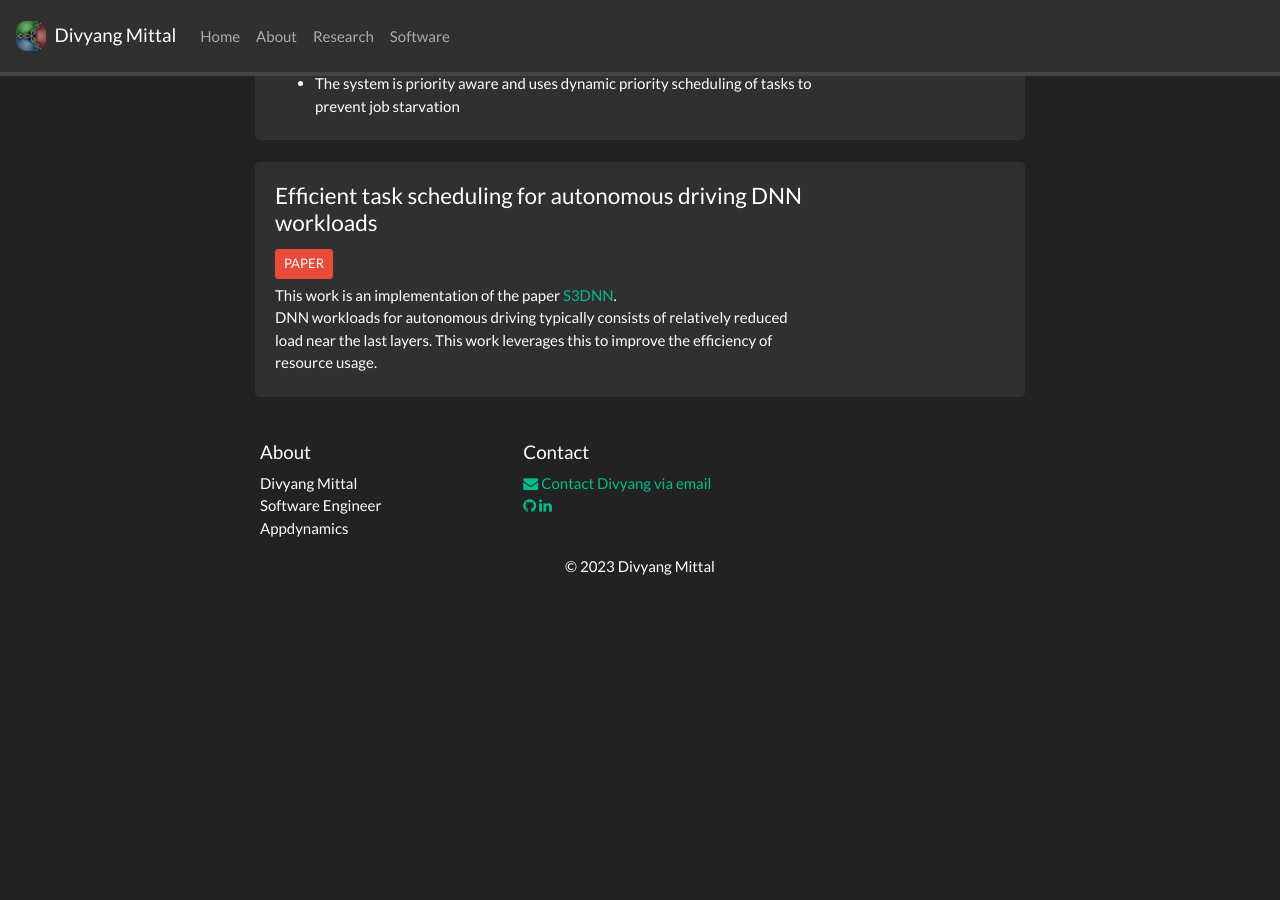
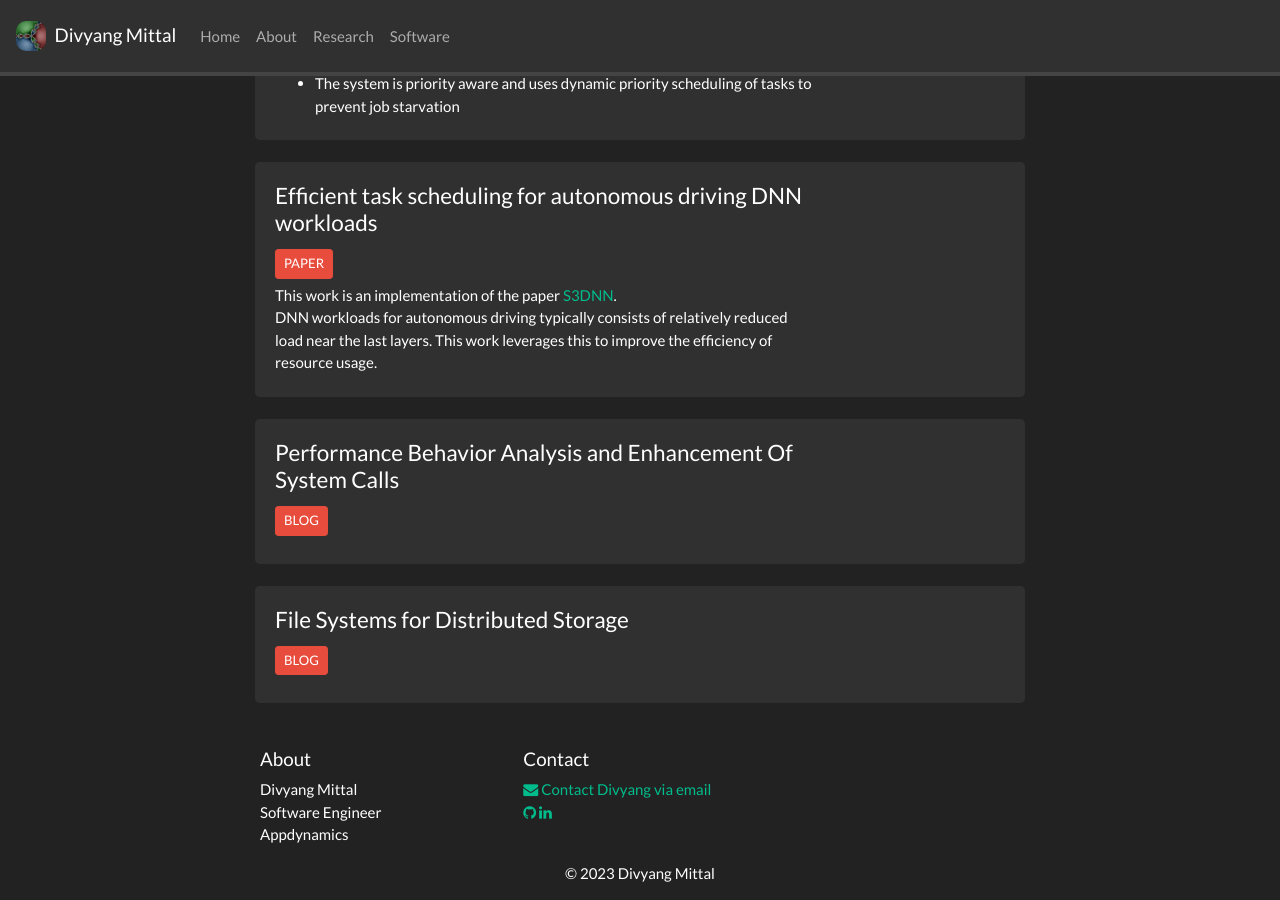
Before and after one commit to divyang-mittal/divyang-mittal.github.io, a Jekyll site: the page built from _pages/research.md, in a window 1280 px wide and 900 px high, scrolled down 743 px. Built offline with Jekyll 4.4.1, drawn with Linux system fonts in a browser that asks for light colours; nearby versions of some CDN libraries; a style sheet for code colours, icons or effects is not loaded; before the commit the page ends 1337 px from its top, so only the background shows below that.

Commit message:
Add research blogs

```diff
--- a/_pages/research.md
+++ b/_pages/research.md
@@ -117,3 +117,27 @@ This work leverages this to improve the efficiency of resource usage.
 </div>
 </div>
 </div>
+
+<div class="jumbotron">
+<div class="row align-items-end">
+<div class="col-md-9 col-sm-12">
+ <h4>Performance Behavior Analysis and Enhancement Of System Calls</h4>
+<a href="https://os.pubpub.org/pub/blog-1/release/4" target="_blank"><button class="btn btn-danger btn-sm">BLOG</button></a>
+<br>
+</div>
+<div class="col-md-3 col-sm-12" style="background-color:transparent" >
+</div>
+</div>
+</div>
+
+<div class="jumbotron">
+<div class="row align-items-end">
+<div class="col-md-9 col-sm-12">
+ <h4>File Systems for Distributed Storage</h4>
+<a href="https://os.pubpub.org/pub/distributed-file-system/release/2" target="_blank"><button class="btn btn-danger btn-sm">BLOG</button></a>
+<br>
+</div>
+<div class="col-md-3 col-sm-12" style="background-color:transparent" >
+</div>
+</div>
+</div>
```
